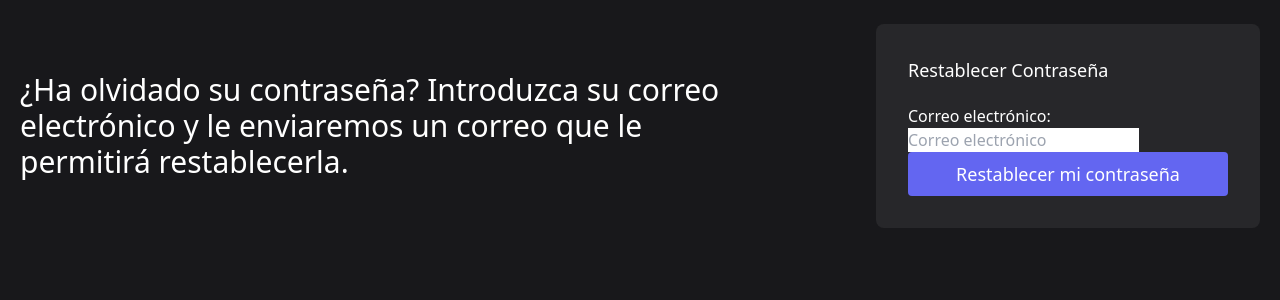
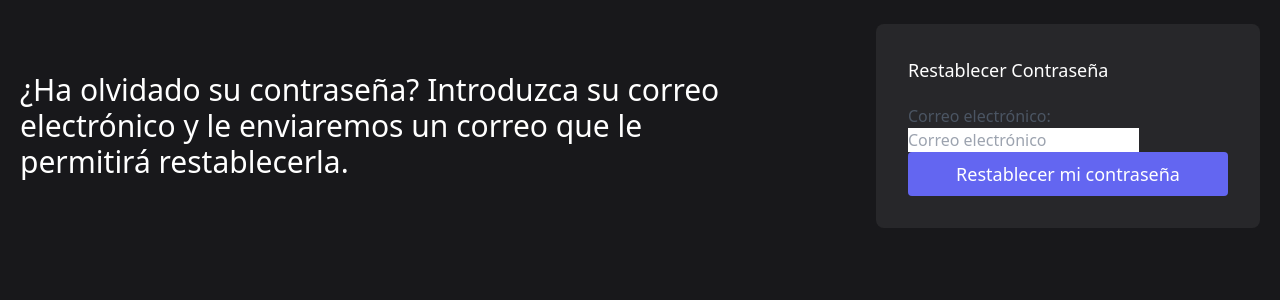
Before and after one commit to Ian2012/pemors, a Django app: page /accounts/password/reset/ in a window 1280 px wide. Shown: the part 216-516 px from the top of the page. Run offline with Django 3.2, Linux system fonts and the light colour scheme; parts of the project's set-up code (start-up, migrations or seed data) failed here and were passed over; some libraries are stand-ins or nearby versions.

Commit message:
style: fix white forms

```diff
--- a/pemors/templates/account/login.html
+++ b/pemors/templates/account/login.html
@@ -30,7 +30,7 @@
       </div>
       <div class="lg:w-2/6 md:w-1/2 bg-zinc-800 rounded-lg p-8 flex flex-col md:ml-auto w-full mt-10 md:mt-0 max-w-sm">
         <h2 class="text-white text-lg font-medium title-font mb-5">{% translate "Sign In" %}</h2>
-        <form class="login text-white" method="POST" action="{% url 'account_login' %}">
+        <form class="login text-gray-700" method="POST" action="{% url 'account_login' %}">
           {% csrf_token %}
           {{ form|crispy }}
           {% if redirect_field_value %}
--- a/pemors/templates/account/password_reset.html
+++ b/pemors/templates/account/password_reset.html
@@ -24,7 +24,7 @@
       </div>
       <div class="lg:w-2/6 md:w-1/2 bg-zinc-800 rounded-lg p-8 flex flex-col md:ml-auto w-full mt-10 md:mt-0 max-w-sm">
         <h2 class="text-white text-lg font-medium title-font mb-5">{% translate "Password Reset" %}</h2>
-        <form class="password_reset text-white" method="POST" action="{% url 'account_reset_password' %}">
+        <form class="password_reset text-gray-600" method="POST" action="{% url 'account_reset_password' %}">
           {% csrf_token %}
           {{ form|crispy }}
           {% if redirect_field_value %}
```
